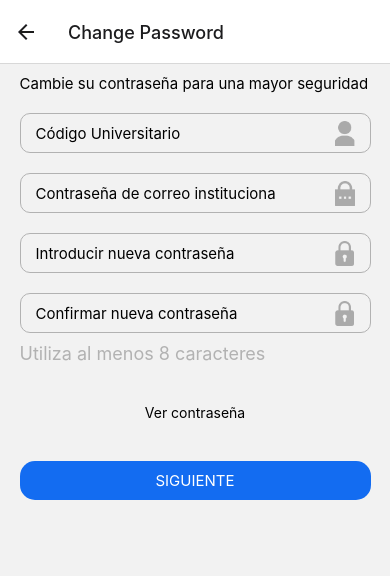
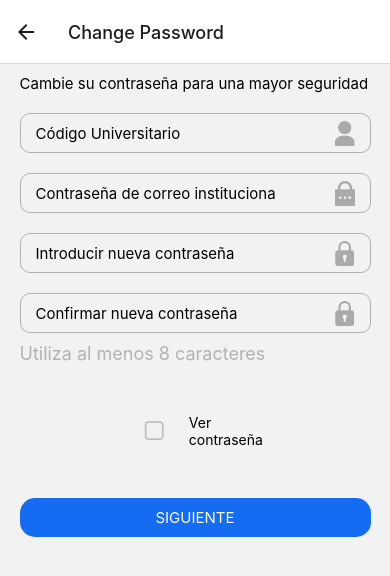
Before and after one commit to BrunoPorras/digiticket-ihc, a React Native app: screen /ActivateAccountScreen1 in a window 390 px wide. Shown: the top 576 px of the page. Built offline with nearby package versions, Linux system fonts and the light colour scheme.

Commit message:
checkbox fixed

```diff
--- a/screens/ActivateAccountScreen1.js
+++ b/screens/ActivateAccountScreen1.js
@@ -1,12 +1,15 @@
-import React from 'react'
+import React, { useState } from 'react'
 import { View, Text, Button, StyleSheet, TextInput, Image } from 'react-native'
 import { useNavigation } from '@react-navigation/native'
 import NewButton from '../components/buttons'
 import userIcon from '../assets/user.png'
 import look1Icon from '../assets/look1.png'
 import look2Icon from '../assets/look2.png'
+import { CheckBox } from 'react-native-elements'
 
 const ActivateAccountScreen1 = () => {
+
+    const [isSelected, setSelection] = useState(false)
 
     return (
         <View style={styles.container}>
@@ -56,8 +59,15 @@ const ActivateAccountScreen1 = () => {
             <Text style={styles.simpleText}>
                 Utiliza al menos 8 caracteres
             </Text>
-            <View style={styles.checkBoxContainer}>
-                <Text>Ver contraseña</Text>
+            <View style={styles.centerContainer}>
+                <View style={styles.checkBoxContainer}>
+                    <CheckBox
+                        center
+                        checked={isSelected}
+                        onPress={() => setSelection(!isSelected)}>
+                    </CheckBox>
+                    <Text>Ver contraseña</Text>
+                </View>
             </View>
             <NewButton
                 content_="SIGUIENTE"
@@ -96,13 +106,18 @@ const styles = StyleSheet.create({
         fontSize: 18,
         color: "#B2B2B2"
     },
+    centerContainer: {
+        alignItems: "center",
+        width: "100%"
+    },
     checkBoxContainer: {
         display: "flex",
         flexDirection: "row",
         alignItems: "center",
-        justifyContent: "space-around",
-        width: "100%",
-        marginVertical: 40
+        justifyContent: "space-evenly",
+        width: "40%",
+        marginVertical: 40,
+        marginHorizontal: "auto"
     },
     icons: {
         width: 20,
--- a/screens/ChangePasswordScreen.js
+++ b/screens/ChangePasswordScreen.js
@@ -1,11 +1,13 @@
 import React, { useState } from 'react'
-import { View, Text, Button, CheckBox, StyleSheet, TextInput, Image } from 'react-native'
+import { View, Text, Button, StyleSheet, TextInput, Image } from 'react-native'
 import { useNavigation } from '@react-navigation/native'
-
+import { CheckBox } from 'react-native-elements'
 import keyIcon from '../assets/look2.png'
 import NewButton from '../components/buttons'
 
 const ChangePasswordScreen = () => {
+
+    const [isSelected, setSelection] = useState(false)
 
     return (
         <View style={styles.container}>
@@ -39,6 +41,11 @@ const ChangePasswordScreen = () => {
                 Utiliza al menos 8 caracteres.
             </Text>
             <View style={styles.viewPassContainer}>
+                <CheckBox
+                    center
+                    checked={isSelected}
+                    onPress={() => setSelection(!isSelected)}>
+                </CheckBox>
                 <Text>
                     Ver contraseña
                 </Text>
@@ -96,9 +103,10 @@ const styles = StyleSheet.create({
     viewPassContainer: {
         display: "flex",
         flexDirection: "row",
-        justifyContent: "space-evenly",
-        width: "60%",
-        paddingVertical: 30
+        justifyContent: "space-around",
+        alignItems: "center",
+        width: "40%",
+        paddingVertical: 40
     }
 })
 
```
Also changed, not shown: screens/ActivatedAccountScreen.js (+7 -3 lines), screens/HomeScreen.js (+7 -2 lines).
